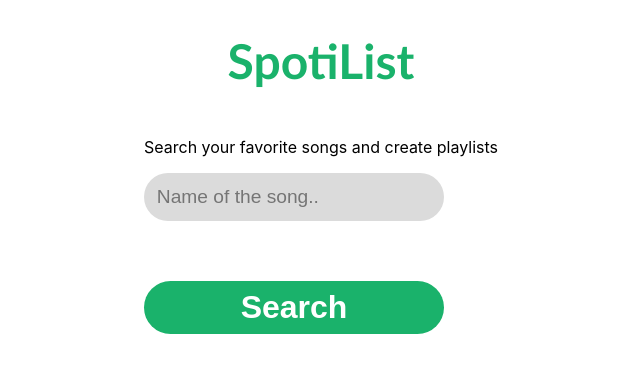
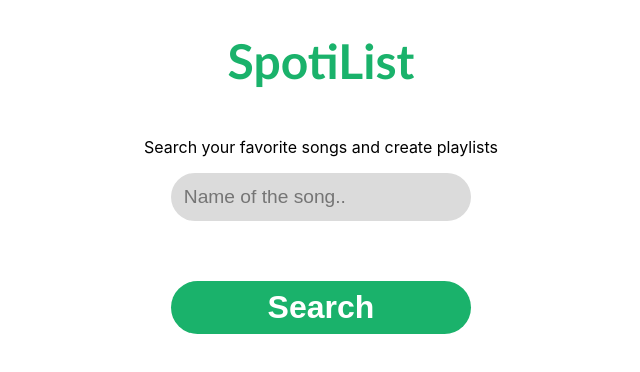
Before and after one commit to anastasiosPou/spotiList, a React (Create React App) app: page / in a window 1280 px wide. Shown: the top 372 px of the page, without its empty margins (319-959 px from the left). Built offline with nearby package versions, Linux system fonts and the light colour scheme.

Commit message:
Update App's css

```diff
--- a/src/App.js
+++ b/src/App.js
@@ -46,7 +46,7 @@ function App() {
         <h1 className={styles.appName}>SpotiList</h1>
       </header>
       <main>
-        <section>
+        <section id={styles.search}>
           <p>Search your favorite songs and create playlists</p>
           <SearchBar onHandleSubmit={handleSubmit}/>
         </section>
--- a/src/App.module.css
+++ b/src/App.module.css
@@ -1,10 +1,39 @@
-.container {
+main {
   display: grid;
+  grid-template-columns: 1fr;
+  grid-template-rows: auto;
   justify-items: center;
+  row-gap: 3rem;
 }
 
 .appName {
   color: #1AB26B;
   font-size: 3rem;
-  font-family: "Trebuchet MS";
+  font-family: "Trebuchet MS", sans-serif;
 }
+
+header {
+  text-align: center;
+}
+
+#search {
+  display: flex;
+  flex-flow: column nowrap;
+  align-items: center;
+  grid-area: 1 / 1 / 2 / -1;
+}
+
+#results {
+  grid-area: 2 / 1 / 3 / 2;
+}
+
+#playlist {
+  grid-area: 2 / 2 / 3 / 3;
+}
+
+@media (min-width: 1000px) {
+  main {
+    grid-template-columns: repeat(2, 1fr);
+    gap: 6rem;
+  }
+}
```
